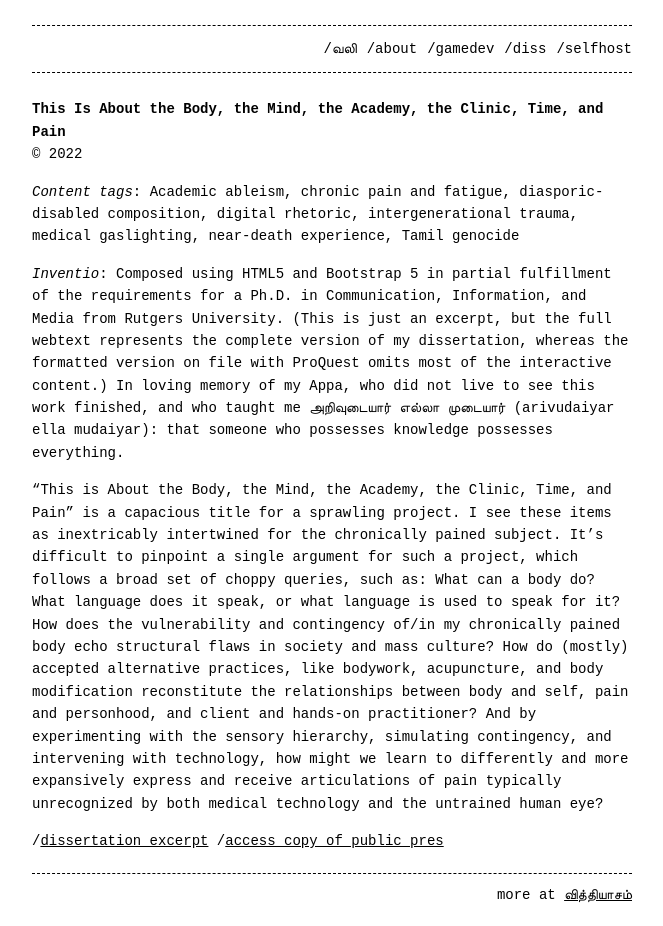
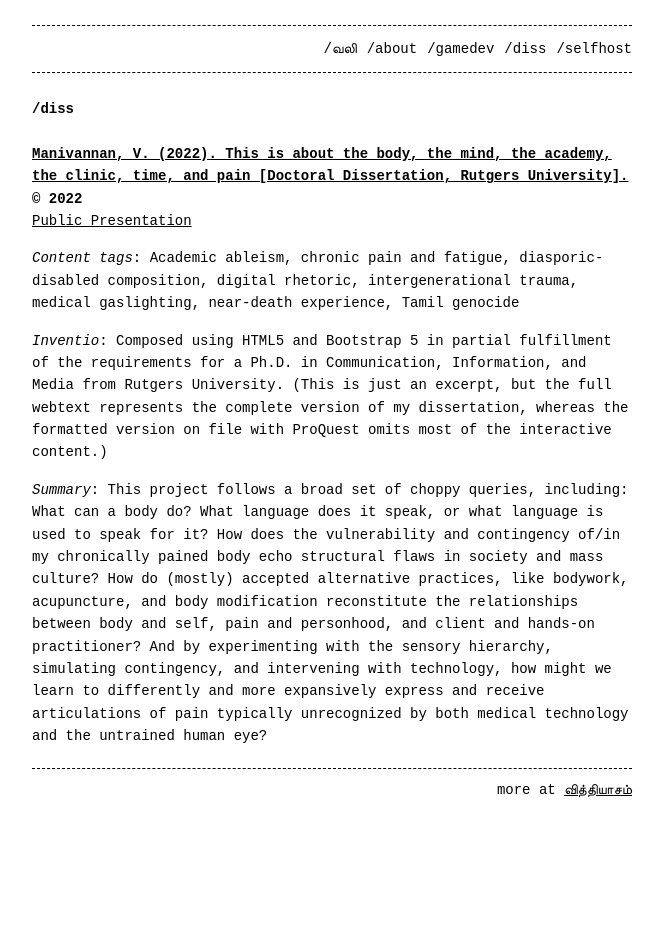
Before and after one commit to visforvali/visforvali.github.io, a Jekyll site: the page built from diss.md, in a window 1280 px wide. Shown: the whole page, without its empty margins (308-971 px from the left). Built offline with Jekyll 4.4.1, drawn with Linux system fonts in a browser that asks for light colours; after the commit the page ends 900 px from its top, so only the background shows below that.

Commit message:
Update diss.md and gamedev.md

```diff
--- a/diss.md
+++ b/diss.md
@@ -4,13 +4,13 @@ layout: default
 permalink: /diss
 ---
 
-# This Is About the Body, the Mind, the Academy, the Clinic, Time, and Pain
-&#169; 2022
+# /diss
+
+## <a href="" target="_blank">Manivannan, V. (2022). This is about the body, the mind, the academy, the clinic, time, and pain [Doctoral Dissertation, Rutgers University].</a> &#169; 2022
+<a href="https://vyshalimanivannan.com/public-defense/" target="_blank">Public Presentation</a>
 
 _Content tags_: Academic ableism, chronic pain and fatigue, diasporic-disabled composition, digital rhetoric, intergenerational trauma, medical gaslighting, near-death experience, Tamil genocide
 
-_Inventio_: Composed using HTML5 and Bootstrap 5 in partial fulfillment of the requirements for a Ph.D. in Communication, Information, and Media from Rutgers University. (This is just an excerpt, but the full webtext represents the complete version of my dissertation, whereas the formatted version on file with ProQuest omits most of the interactive content.) In loving memory of my <span lang="ta">Appa</span>, who did not live to see this work finished, and who taught me <span lang="ta">அறிவுடையார் எல்லா முடையார் (arivudaiyar ella mudaiyar)</span>: that someone who possesses knowledge possesses everything.
+_Inventio_: Composed using HTML5 and Bootstrap 5 in partial fulfillment of the requirements for a Ph.D. in Communication, Information, and Media from Rutgers University. (This is just an excerpt, but the full webtext represents the complete version of my dissertation, whereas the formatted version on file with ProQuest omits most of the interactive content.)
 
-"This is About the Body, the Mind, the Academy, the Clinic, Time, and Pain" is a capacious title for a sprawling project. I see these items as inextricably intertwined for the chronically pained subject. It's difficult to pinpoint a single argument for such a project, which follows a broad set of choppy queries, such as: What can a body do? What language does it speak, or what language is used to speak for it? How does the vulnerability and contingency of/in my chronically pained body echo structural flaws in society and mass culture? How do (mostly) accepted alternative practices, like bodywork, acupuncture, and body modification reconstitute the relationships between body and self, pain and personhood, and client and hands-on practitioner? And by experimenting with the sensory hierarchy, simulating contingency, and intervening with technology, how might we learn to differently and more expansively express and receive articulations of pain typically unrecognized by both medical technology and the untrained human eye?
-
-/<a href="https://visforvali.github.io/bmactp/" target="_blank">dissertation excerpt</a> /<a href="https://vyshalimanivannan.com/public-defense/" target="_blank">access copy of public pres</a>
+_Summary_: This project follows a broad set of choppy queries, including: What can a body do? What language does it speak, or what language is used to speak for it? How does the vulnerability and contingency of/in my chronically pained body echo structural flaws in society and mass culture? How do (mostly) accepted alternative practices, like bodywork, acupuncture, and body modification reconstitute the relationships between body and self, pain and personhood, and client and hands-on practitioner? And by experimenting with the sensory hierarchy, simulating contingency, and intervening with technology, how might we learn to differently and more expansively express and receive articulations of pain typically unrecognized by both medical technology and the untrained human eye?
```
Also changed, not shown: gamedev.md (+1 -2 lines).
